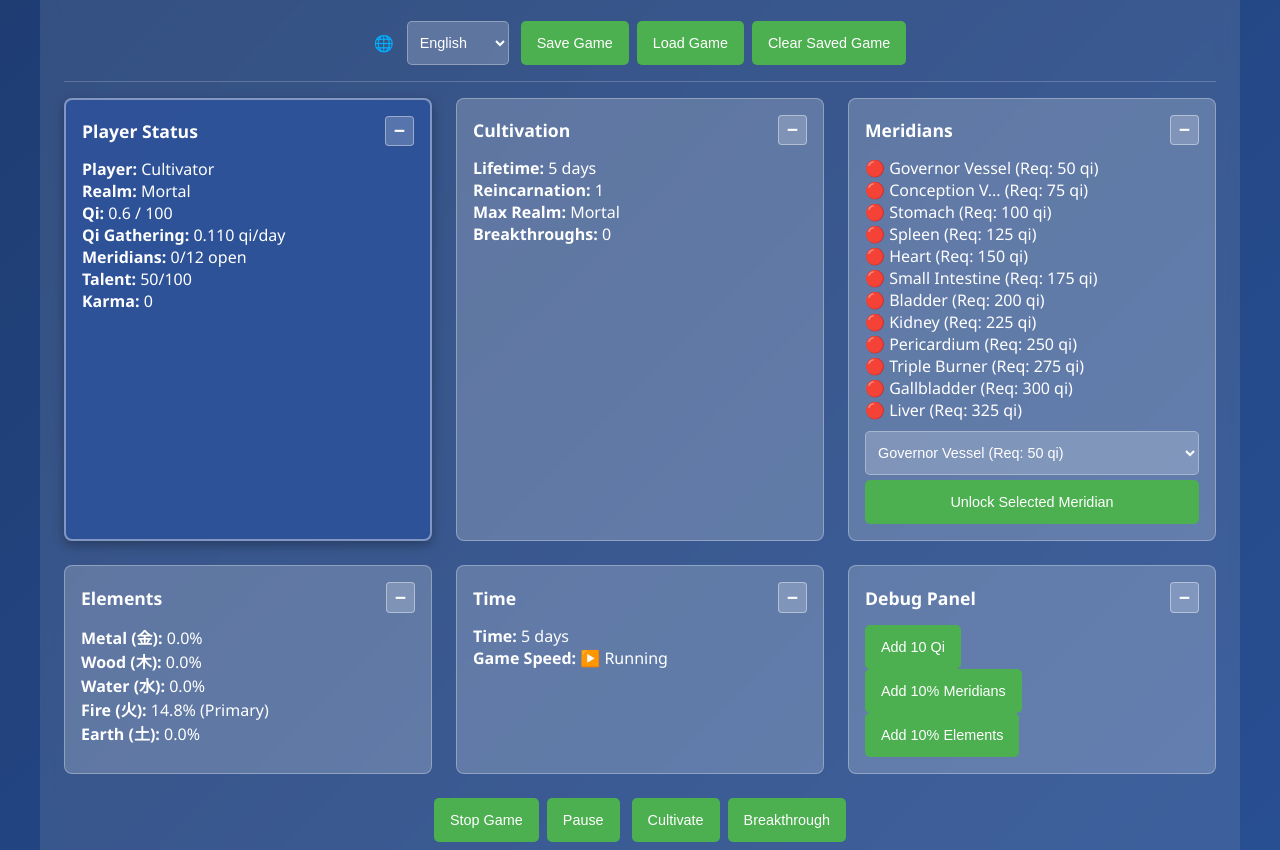
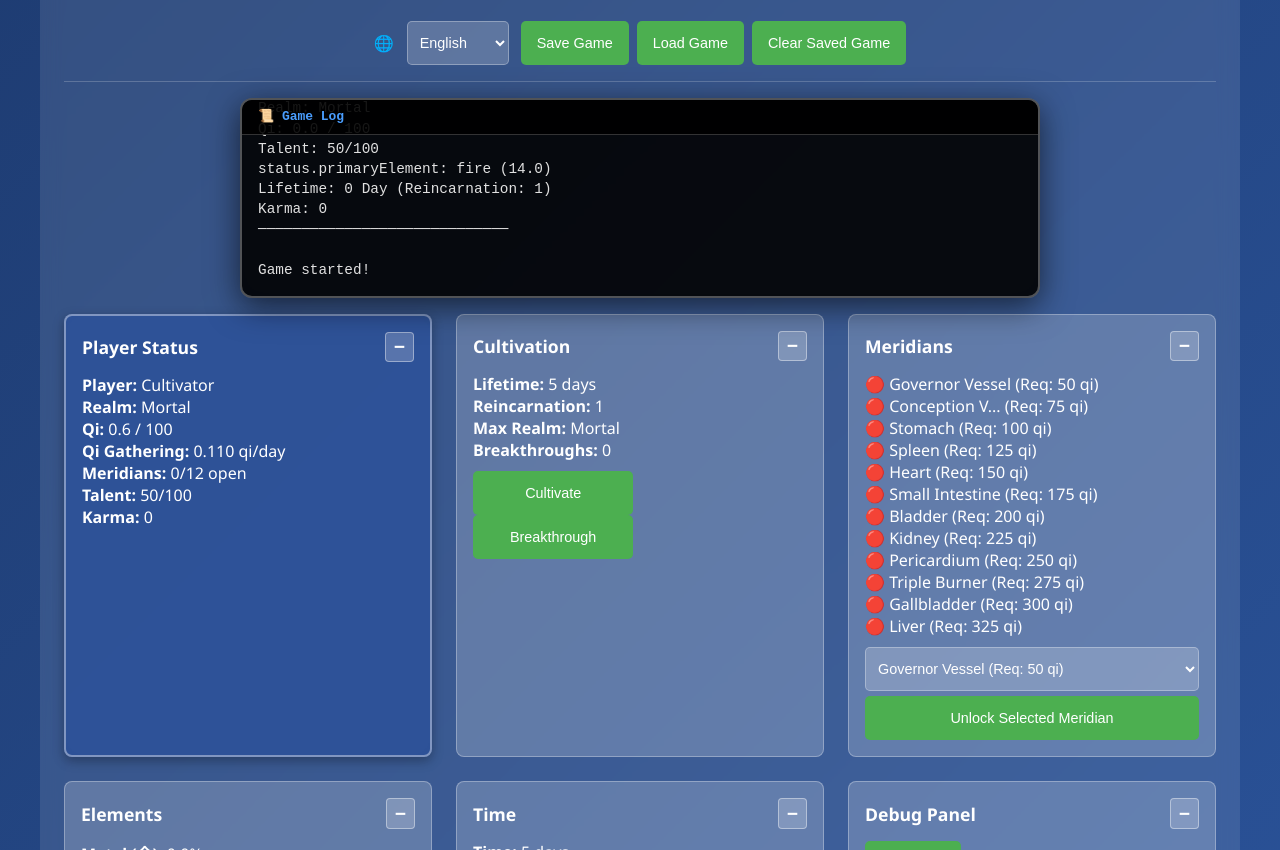
Before and after one commit to Kahdeg-15520487/culsim, a website built with Vite: page index.html in a window 1280 px wide. Shown: the part 102-952 px from the top of the page. Built offline with nearby package versions, Linux system fonts and the light colour scheme.

Commit message:
update ui

```diff
--- a/index.html
+++ b/index.html
@@ -26,6 +26,7 @@
       background: rgba(255, 255, 255, 0.1);
       border-radius: 10px;
       padding: 1rem;
+      padding-bottom: 200px; /* Space for fixed log on mobile */
       backdrop-filter: blur(10px);
     }
 
@@ -49,6 +50,9 @@
       .game-info {
         grid-template-columns: repeat(2, 1fr);
         gap: 1.25rem;
+      }
+      .container {
+        padding-bottom: 1rem; /* Normal padding on tablet+ since log is sticky at top */
       }
     }
 
@@ -196,32 +200,104 @@
       color: white;
     }
 
-    /* Responsive console */
+    /* Mobile: Fixed at bottom, tablet/desktop: sticky at top */
     #game-output {
-      background: rgba(0, 0, 0, 0.5);
-      border-radius: 8px;
+      position: fixed;
+      bottom: 1rem;
+      left: 1rem;
+      right: 1rem;
+      width: calc(100vw - 2rem);
+      background: rgba(0, 0, 0, 0.9);
+      backdrop-filter: blur(15px);
+      border-radius: 12px;
       padding: 1rem;
-      margin-top: 1.5rem;
       font-family: 'Courier New', monospace;
       font-size: 0.8rem;
       line-height: 1.4;
       white-space: pre-wrap;
       overflow-y: auto;
-      height: 200px;
-      border: 1px solid rgba(255, 255, 255, 0.2);
+      height: 150px;
+      border: 2px solid rgba(74, 158, 255, 0.8);
+      box-shadow: 0 8px 32px rgba(0, 0, 0, 0.6);
+      z-index: 1000;
+      color: #e0e0e0;
+      transition: border-color 0.2s ease-out;
     }
 
+    /* Add a subtle header to the floating log */
+    #game-output::before {
+      content: '📜 Game Log';
+      display: block;
+      position: sticky;
+      top: -1rem;
+      background: rgba(0, 0, 0, 0.9);
+      margin: -1rem -1rem 0.5rem -1rem;
+      padding: 0.5rem 1rem;
+      border-radius: 8px 8px 0 0;
+      font-weight: bold;
+      font-size: 0.9em;
+      color: #4a9eff;
+      border-bottom: 1px solid rgba(255, 255, 255, 0.2);
+    }
+
+    /* Tablet and larger screens - sticky at top */
     @media (min-width: 768px) {
       #game-output {
-        height: 250px;
+        position: sticky;
+        top: 1rem;
+        bottom: auto;
+        left: auto;
+        right: auto;
+        width: auto;
+        max-width: 600px;
+        height: 180px;
         font-size: 0.85rem;
+        margin: 1rem auto;
+        z-index: 200;
       }
     }
 
+    /* Desktop screens - wider log, sticky at top */
     @media (min-width: 1024px) {
       #game-output {
-        height: 300px;
+        max-width: 800px;
+        height: 200px;
         font-size: 0.9rem;
+      }
+    }
+
+    /* Custom scrollbar for the floating log */
+    #game-output::-webkit-scrollbar {
+      width: 6px;
+    }
+
+    #game-output::-webkit-scrollbar-track {
+      background: rgba(255, 255, 255, 0.1);
+      border-radius: 3px;
+    }
+
+    #game-output::-webkit-scrollbar-thumb {
+      background: rgba(74, 158, 255, 0.6);
+      border-radius: 3px;
+    }
+
+    #game-output::-webkit-scrollbar-thumb:hover {
+      background: rgba(74, 158, 255, 0.8);
+    }
+
+    /* Smooth fade-in animation for new log messages */
+    #game-output {
+      animation: logFadeIn 0.3s ease-out;
+    }
+
+    @keyframes logFadeIn {
+      0% {
+        opacity: 0;
+        transform: translateY(10px);
+      }
+      100% {
+        opacity: 1;
+        transform: translateY(0);
       }
     }
 
@@ -269,21 +345,28 @@
       <!-- Language and save controls will be added here by JavaScript -->
     </div>
 
+    <!-- Log positioned here for tablet/desktop sticky behavior -->
+    <div id="game-output"></div>
+
     <div class="game-info">
       <div class="info-card player-status-sticky">
-        <h3 id="player-status-title">Player Status <button class="card-toggle" data-card="player-status">−</button></h3>
+        <h3 id="player-status-title"><span class="title-text">Player Status</span> <button class="card-toggle" data-card="player-status">−</button></h3>
         <div class="card-content" id="player-status-content">
           <div id="player-status">Loading...</div>
         </div>
       </div>
       <div class="info-card">
-        <h3 id="cultivation-title">Cultivation <button class="card-toggle" data-card="cultivation">−</button></h3>
+        <h3 id="cultivation-title"><span class="title-text">Cultivation</span> <button class="card-toggle" data-card="cultivation">−</button></h3>
         <div class="card-content" id="cultivation-content">
           <div id="cultivation-info">Loading...</div>
+          <div class="cultivation-controls" style="margin-top: 10px;">
+            <button id="cultivate-btn" style="width: 48%; margin-right: 4%;">Cultivate</button>
+            <button id="breakthrough-btn" style="width: 48%;">Breakthrough</button>
+          </div>
         </div>
       </div>
       <div class="info-card">
-        <h3 id="meridians-title">Meridians <button class="card-toggle" data-card="meridians">−</button></h3>
+        <h3 id="meridians-title"><span class="title-text">Meridians</span> <button class="card-toggle" data-card="meridians">−</button></h3>
         <div class="card-content" id="meridians-content">
           <div id="meridian-info">Loading...</div>
           <div id="meridian-controls" style="margin-top: 10px;">
@@ -293,19 +376,19 @@
         </div>
       </div>
       <div class="info-card">
-        <h3 id="elements-title">Elements <button class="card-toggle" data-card="elements">−</button></h3>
+        <h3 id="elements-title"><span class="title-text">Elements</span> <button class="card-toggle" data-card="elements">−</button></h3>
         <div class="card-content" id="elements-content">
           <div id="elements-info">Loading...</div>
         </div>
       </div>
       <div class="info-card">
-        <h3 id="time-title">Time <button class="card-toggle" data-card="time">−</button></h3>
+        <h3 id="time-title"><span class="title-text">Time</span> <button class="card-toggle" data-card="time">−</button></h3>
         <div class="card-content" id="time-content">
           <div id="time-info">Loading...</div>
         </div>
       </div>
       <div class="info-card">
-        <h3 id="debug-title">Debug Panel <button class="card-toggle" data-card="debug">−</button></h3>
+        <h3 id="debug-title"><span class="title-text">Debug Panel</span> <button class="card-toggle" data-card="debug">−</button></h3>
         <div class="card-content" id="debug-content">
           <div id="debug-panel">
             <button id="debug-add-qi-btn">Add 10 Qi</button><br>
@@ -317,17 +400,8 @@
     </div>
 
     <div class="controls">
-      <div class="control-group">
-        <button id="start-btn">Start Game</button>
-        <button id="pause-btn">Pause</button>
-      </div>
-      <div class="control-group">
-        <button id="cultivate-btn">Cultivate</button>
-        <button id="breakthrough-btn">Breakthrough</button>
-      </div>
+      <!-- Main control buttons removed - game runs automatically -->
     </div>
-
-    <div id="game-output"></div>
   </div>
 
   <script type="module" src="/src/main.ts"></script>
--- a/src/main.ts
+++ b/src/main.ts
@@ -13,8 +13,6 @@ const unlockMeridianBtn = document.getElementById('unlock-meridian-btn') as HTML
 const elementsInfoEl = document.getElementById('elements-info')!;
 const timeInfoEl = document.getElementById('time-info')!;
 const gameOutputEl = document.getElementById('game-output')!;
-const startBtn = document.getElementById('start-btn') as HTMLButtonElement;
-const pauseBtn = document.getElementById('pause-btn') as HTMLButtonElement;
 const cultivateBtn = document.getElementById('cultivate-btn') as HTMLButtonElement;
 const breakthroughBtn = document.getElementById('breakthrough-btn') as HTMLButtonElement;
 
@@ -152,7 +150,6 @@ function initializeGame() {
       // Start the game loop for the loaded game
       game.start();
       isRunning = true;
-      startBtn.textContent = i18n.t('ui.stopGame');
       logMessage(i18n.t('ui.gameLoaded'));
       updateUI();
     } else {
@@ -173,7 +170,6 @@ function startNewGame() {
   game = new Game(undefined, updateUI);
   game.start();
   isRunning = true;
-  startBtn.textContent = i18n.t('ui.stopGame');
   logMessage(i18n.t('ui.gameStarted'));
   updateUI();
 }
@@ -249,12 +245,11 @@ function updateUI() {
 function updatePanelTitle(titleId: string, newText: string) {
   const titleEl = document.getElementById(titleId);
   if (titleEl) {
-    const button = titleEl.querySelector('.card-toggle');
-    if (button) {
-      // Preserve the button
-      titleEl.innerHTML = `${newText} `;
-      titleEl.appendChild(button);
+    const titleTextEl = titleEl.querySelector('.title-text');
+    if (titleTextEl) {
+      titleTextEl.textContent = newText;
     } else {
+      // Fallback if no title-text element
       titleEl.textContent = newText;
     }
   }
@@ -273,9 +268,8 @@ function updateUIText() {
   updatePanelTitle('debug-title', i18n.t('ui.debugTitle'));
 
   // Update button texts
-  startBtn.textContent = isRunning ? i18n.t('ui.stopGame') : i18n.t('ui.startGame');
-  pauseBtn.textContent = i18n.t('ui.pauseGame');
   cultivateBtn.textContent = i18n.t('ui.cultivate');
+  breakthroughBtn.textContent = i18n.t('ui.breakthrough');
   unlockMeridianBtn.textContent = i18n.t('ui.unlockSelectedMeridian');
   debugAddQiBtn.textContent = i18n.t('ui.addQi');
   debugAddMeridianBtn.textContent = i18n.t('ui.addMeridians');
@@ -335,6 +329,12 @@ function stopUIUpdates() {
 function logMessage(message: string) {
   gameOutputEl.textContent += message + '\n';
   gameOutputEl.scrollTop = gameOutputEl.scrollHeight;
+
+  // Add subtle flash effect for new messages
+  gameOutputEl.style.border = '2px solid rgba(74, 158, 255, 0.8)';
+  setTimeout(() => {
+    gameOutputEl.style.border = '2px solid rgba(255, 255, 255, 0.3)';
+  }, 200);
 }
 
 // Override console.log to capture game messages
@@ -346,31 +346,7 @@ console.log = (...args) => {
 };
 
 // Event listeners
-startBtn.addEventListener('click', () => {
-  if (!game) {
-    startNewGame();
-  } else {
-    if (isRunning) {
-      game.stop();
-      isRunning = false;
-      startBtn.textContent = i18n.t('ui.startGame');
-      stopUIUpdates();
-      logMessage(i18n.t('ui.gameStopped'));
-    } else {
-      game.start();
-      isRunning = true;
-      startBtn.textContent = i18n.t('ui.stopGame');
-      startUIUpdates();
-      logMessage(i18n.t('ui.gameStarted'));
-    }
-  }
-  updateUI();
-});
-
-pauseBtn.addEventListener('click', () => {
-  // For now, just log status
-  logMessage(i18n.t('ui.pauseGame') + ' - feature coming soon!');
-});
+// Note: startBtn and pauseBtn removed - game runs automatically
 
 cultivateBtn.addEventListener('click', () => {
   if (!game) return;
@@ -504,5 +480,9 @@ initializeCardCollapse(); // Initialize collapsible cards
 updateUIText();
 updateUI();
 
+// Add initial log message to make log visible
+logMessage('🏮 Welcome to CULSIM - Cultivation Simulator');
+logMessage('📜 Game log initialized');
+
 // Initialize game on page load
 initializeGame();
```
